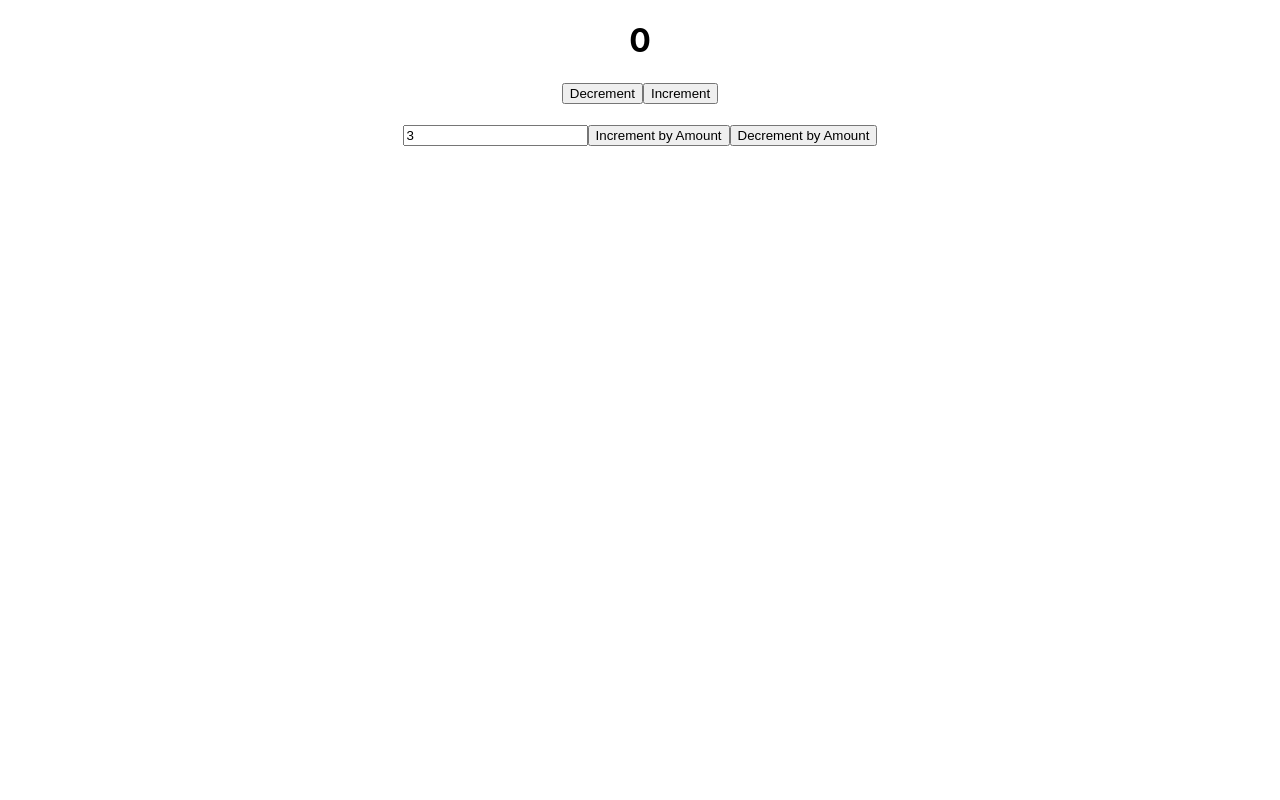
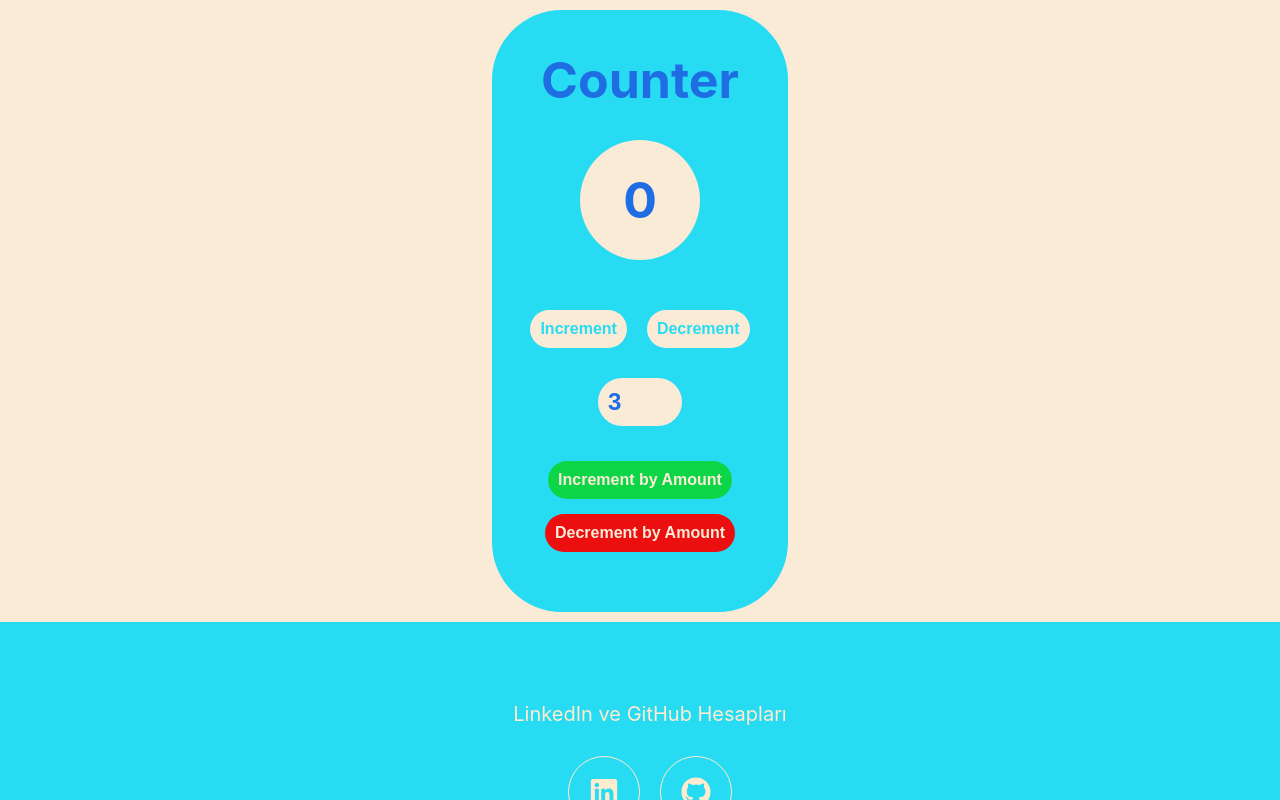
Before and after one commit to buraktitiz/counter-app, a React (Create React App) app: page / in a window 1280 px wide. Built offline with nearby package versions, Linux system fonts and the light colour scheme.

Commit message:
CounterApp added

```diff
--- a/package.json
+++ b/package.json
@@ -9,6 +9,7 @@
     "@testing-library/user-event": "^13.5.0",
     "react": "^18.2.0",
     "react-dom": "^18.2.0",
+    "react-icons": "^4.10.1",
     "react-redux": "^8.1.1",
     "react-scripts": "5.0.1",
     "web-vitals": "^2.1.4"
--- a/src/App.css
+++ b/src/App.css
@@ -1,4 +1,7 @@
 .App {
+  width: 100%;
+  height: calc(100vh-130px);
+  background-color: antiquewhite;
   text-align: center;
 }
 
@@ -32,7 +35,119 @@
   from {
     transform: rotate(0deg);
   }
+
   to {
     transform: rotate(360deg);
   }
 }
+
+.mainContainer {
+  width: 100%;
+  display: flex;
+  flex-direction: column;
+  align-items: center;
+}
+
+.container {
+  width: 20%;
+  background-color: rgb(39, 219, 243);
+  border-radius: 70px;
+  padding: 20px;
+  margin: 10px auto;
+}
+
+h1 {
+  font-size: 50px;
+  padding: 20px;
+  margin-top: auto;
+  color: rgb(31, 109, 226);
+}
+
+.countContent {
+  margin-bottom: 30px;
+}
+
+.countValue {
+  background-color: antiquewhite;
+  border-radius: 50%;
+  width: 100px;
+  height: 100px;
+  padding: 10px;
+  margin: 40px auto;
+  margin-top: 10px;
+  display: flex;
+  justify-content: center;
+  align-items: center;
+}
+
+input {
+  display: inline-block;
+  margin-bottom: 30px;
+  width: 25%;
+  line-height: 10px;
+}
+
+.btn {
+  padding: 10px;
+  margin: 10px;
+  border-radius: 20px;
+  border: none;
+  font-size: 16px;
+  transition: all 0.3s ease;
+
+}
+
+.btnIncrement,
+.btnDecrement {
+  background-color: antiquewhite;
+  color: rgb(39, 219, 243);
+  font-weight: bold;
+}
+
+.btnIncrement:hover {
+  background-color: rgb(12, 214, 72);
+  color: antiquewhite;
+  font-weight: bold;
+}
+
+.btnDecrement:hover {
+  background-color: rgb(235, 15, 15);
+  color: antiquewhite;
+  font-weight: bold;
+}
+
+.btnIncrementByAmount {
+  background-color: rgb(12, 214, 72);
+  color: antiquewhite;
+  font-weight: bold;
+  margin-top: 5px;
+}
+
+.btnIncrementByAmount:hover {
+  background-color: antiquewhite;
+  color: rgb(12, 214, 72);
+  font-weight: bold;
+}
+
+.btnDecrementByAmount {
+  background-color: rgb(235, 15, 15);
+  color: antiquewhite;
+  font-weight: bold;
+  margin-top: 5px;
+}
+
+.btnDecrementByAmount:hover {
+  background-color: antiquewhite;
+  color: rgb(235, 15, 15);
+  font-weight: bold;
+}
+
+.nums {
+  padding: 10px;
+  border: none;
+  background-color: antiquewhite;
+  border-radius: 50px;
+  font-size: 24px;
+  font-weight: bold;
+  color: rgb(31, 109, 226);
+}
--- a/src/App.js
+++ b/src/App.js
@@ -1,11 +1,15 @@
 import './App.css';
 
 import Counter from './components/Counter';
+import Footer from './components/Footer/Footer';
 
 function App() {
   return (
     <div className="App">
-      <Counter />
+      <div className="mainContainer">
+        <Counter />
+      </div>
+      <Footer />
     </div>
   );
 }
--- a/src/components/Counter.js
+++ b/src/components/Counter.js
@@ -1,7 +1,7 @@
 import { useState } from 'react';
 
 import { useSelector, useDispatch } from 'react-redux';
-import { increment, decrement, incrementByAmount,decrementByAmount } from '../redux/counter/counterSlice';
+import { increment, decrement, incrementByAmount, decrementByAmount } from '../redux/counter/counterSlice';
 
 const Counter = () => {
     const [amount, setAmount] = useState(3);
@@ -9,15 +9,24 @@ const Counter = () => {
     const dispatch = useDispatch();
 
     return (
-        <div>
-            <h1>{countValue}</h1>
-            <button onClick={() => dispatch(decrement())}>Decrement</button>
-            <button onClick={() => dispatch(increment())}>Increment</button>
+        <div className="container">
+            <h1>Counter</h1>
+            <div>
+                <div className="countContent">
+                    <h1 className="countValue">{countValue}</h1>
+                    <button onClick={() => dispatch(increment())} className="btn btnIncrement">Increment</button>
+                    <button onClick={() => dispatch(decrement())} className="btn btnDecrement">Decrement</button>
 
-            <br /><br />
-            <input type="number" value={amount} onChange={(e) => setAmount(e.target.value)} />
-            <button onClick={() => dispatch(incrementByAmount(amount))}>Increment by Amount</button>
-            <button onClick={() => dispatch(decrementByAmount(amount))}>Decrement by Amount</button>
+                    <br /><br />
+                    <input type="number" name="number" className="nums" value={amount} onChange={(e) => setAmount(e.target.value)} />
+
+                    <div>
+                        <button className="btn btnIncrementByAmount" onClick={() => dispatch(incrementByAmount(amount))}>Increment by Amount</button>
+                        <button className='btn btnDecrementByAmount' onClick={() => dispatch(decrementByAmount(amount))}>Decrement by Amount</button>
+                    </div>
+
+                </div>
+            </div>
 
         </div>
     );
--- /dev/null
+++ b/src/components/Footer/Footer.js
@@ -0,0 +1,30 @@
+import React from 'react';
+import styles from './styles.module.css';
+import { FaLinkedin, FaGithub } from 'react-icons/fa';
+
+const Footer = () => {
+    return (
+        <div className={styles.footerContainer}>
+            <div>
+                <p>LinkedIn ve GitHub Hesapları</p>
+            </div>
+            <div className={styles.social}>
+                <div>
+                    <a href="https://www.linkedin.com/in/burak-titiz/" className={styles.btnlinkedIn}>
+                        <FaLinkedin />
+                    </a>
+                </div>
+                <div>
+                    <a href="https://github.com/buraktitiz/counter-app" className={styles.btnGitHub}>
+                        <FaGithub />
+                    </a>
+                </div>
+            </div>
+            <div>
+                <p className={styles.copyright}>Copyright &copy; 2023 Counter App - Burak TİTİZ</p>
+            </div>
+        </div>
+    );
+}
+
+export default Footer;
--- /dev/null
+++ b/src/components/Footer/styles.module.css
@@ -0,0 +1,72 @@
+* {
+    margin: 0;
+    padding: 0;
+}
+
+.footerContainer {
+    width: 100%;
+    height: 100%;
+    text-align: center;
+    background-color: rgb(39, 219, 243);
+    position: fixed;
+    padding: 10px;
+}
+
+.footerContainer p {
+    color: blanchedalmond;
+    padding-top: 70px;
+    font-size: 20px;
+}
+
+.social {
+    display: flex;
+    justify-content: center;
+    align-items: center;
+    padding-top: 20px;
+}
+
+.footerContainer p.copyright {
+    padding-top: 20px;
+}
+
+.btnlinkedIn {
+    display: flex;
+    justify-content: center;
+    align-items: center;
+    width: 50px;
+    height: 50px;
+    margin: 10px;
+    padding: 10px;
+    border-radius: 50%;
+    background-color: rgb(39, 219, 243);
+    border: 1px solid blanchedalmond;
+    color: blanchedalmond;
+    font-size: 30px;
+    transition: all 0.2s ease;
+}
+
+.btnlinkedIn:hover {
+    background-color: rgb(31, 109, 226);
+    font-size: 36px;
+}
+
+.btnGitHub {
+    display: flex;
+    justify-content: center;
+    align-items: center;
+    width: 50px;
+    height: 50px;
+    margin: 10px;
+    padding: 10px;
+    border-radius: 50%;
+    background-color: rgb(39, 219, 243);
+    border: 1px solid blanchedalmond;
+    color: blanchedalmond;
+    font-size: 30px;
+    transition: all 0.2s ease;
+}
+
+.btnGitHub:hover {
+    background-color: rgb(7, 0, 0);
+    font-size: 36px;
+}
```
Also changed, not shown: src/assets/image/counterApp.png (added), 1 other file (tests, documents, lock files or other folders).
